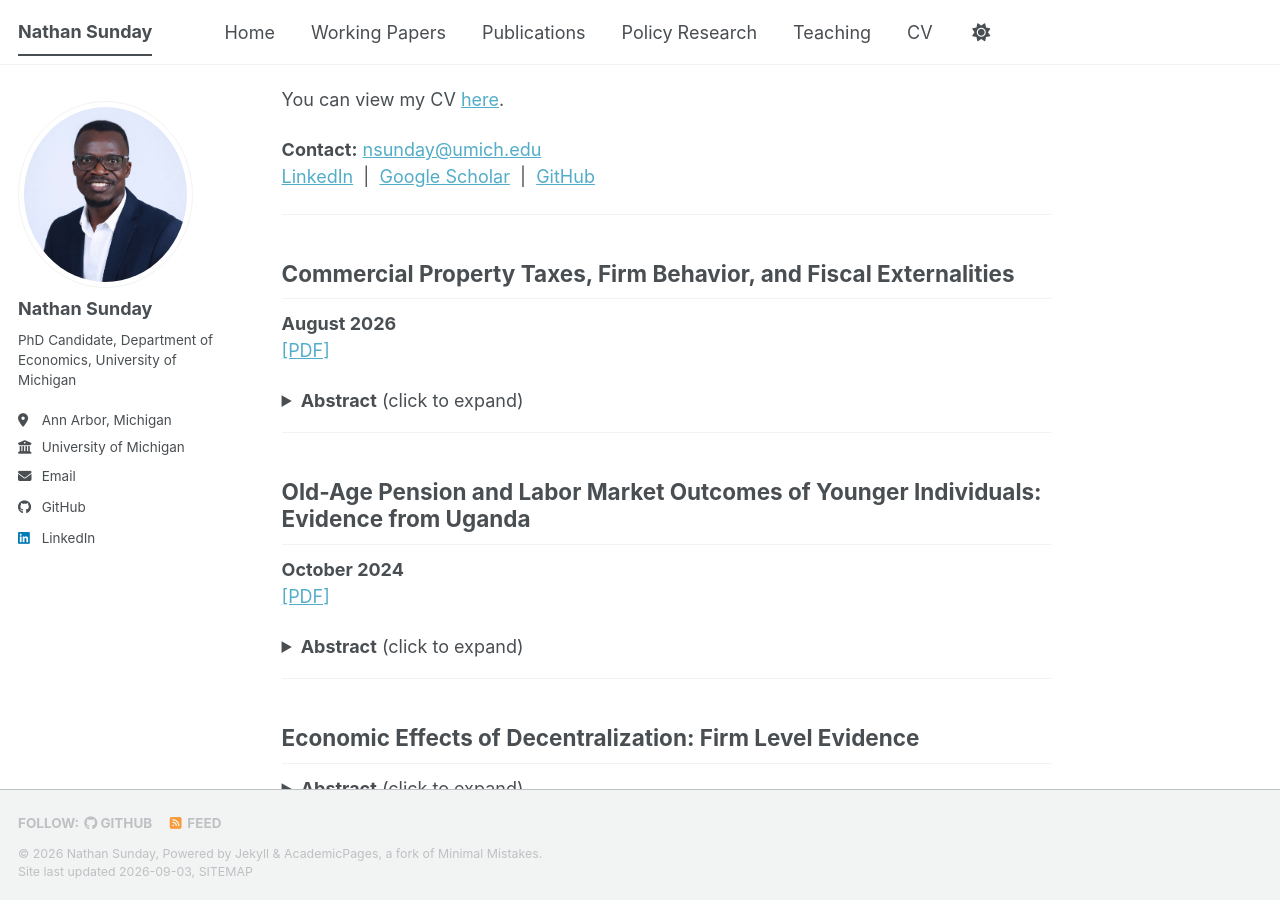
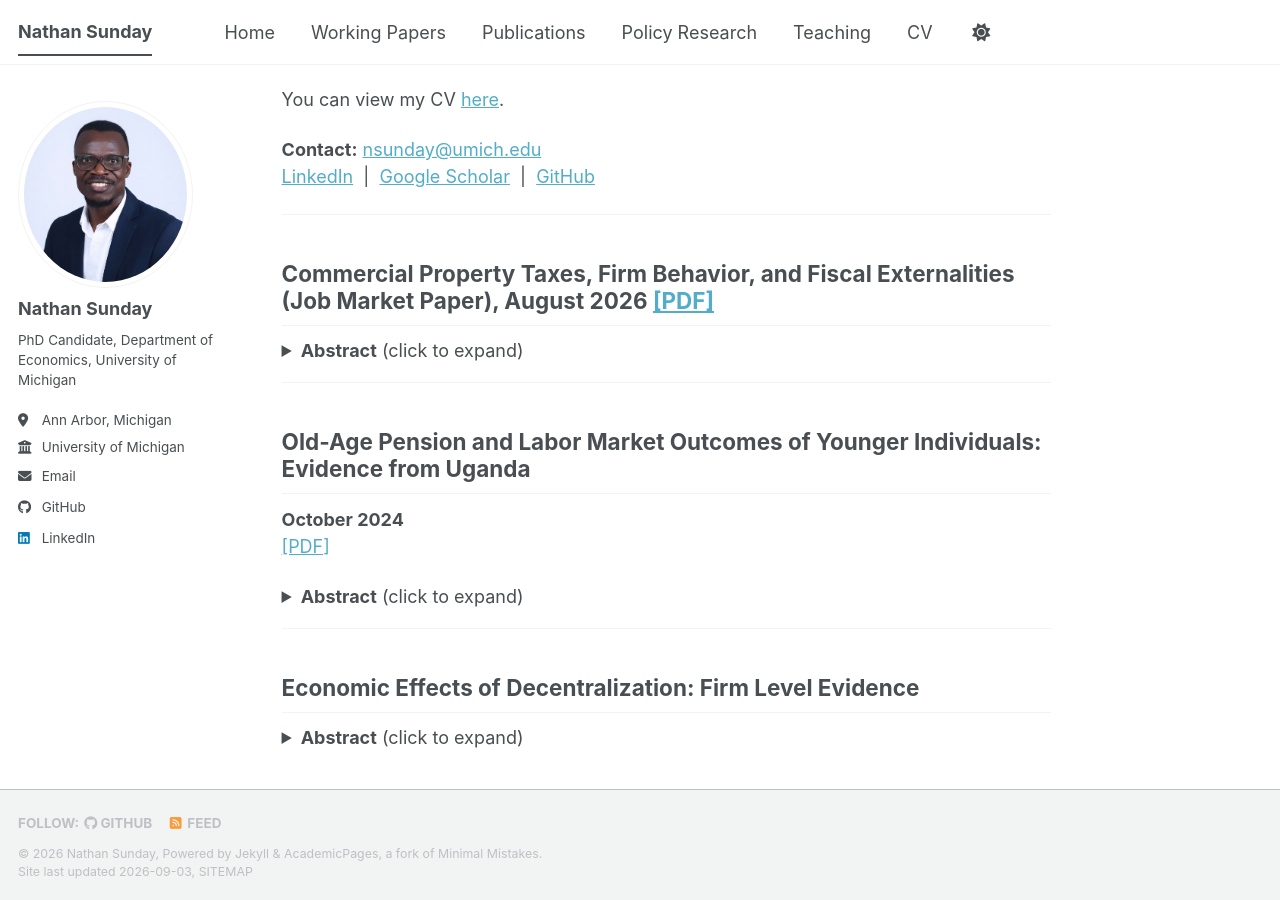
Before and after one commit to berylenonmechanistic8499/berylenonmechanistic8499.github.io, a Jekyll site: the page built from _pages/about.md, in a window 1280 px wide and 900 px high, scrolled down 502 px. Built offline with Jekyll 4.4.1, drawn with Linux system fonts in a browser that asks for light colours; a style sheet for code colours, icons or effects is not loaded.

Commit message:
Update about.md

```diff
--- a/_pages/about.md
+++ b/_pages/about.md
@@ -22,9 +22,7 @@ You can view my CV [here](https://github.com/nathan-sunday/Nathan-Sunday-CV/blob
 
 
 ---
-## Commercial Property Taxes, Firm Behavior, and Fiscal Externalities
-**August 2026**
-[[PDF]](https://github.com/nathan-sunday/Working-Papers/blob/main/Commercial_Property_Taxation__Firm__and_Fiscal_Externality.pdf)
+## Commercial Property Taxes, Firm Behavior, and Fiscal Externalities (Job Market Paper), **August 2026**  [[PDF]](https://github.com/nathan-sunday/Working-Papers/blob/main/Commercial_Property_Taxation__Firm__and_Fiscal_Externality.pdf)
 
 <details>
 <summary><strong>Abstract</strong> (click to expand)</summary>
```
